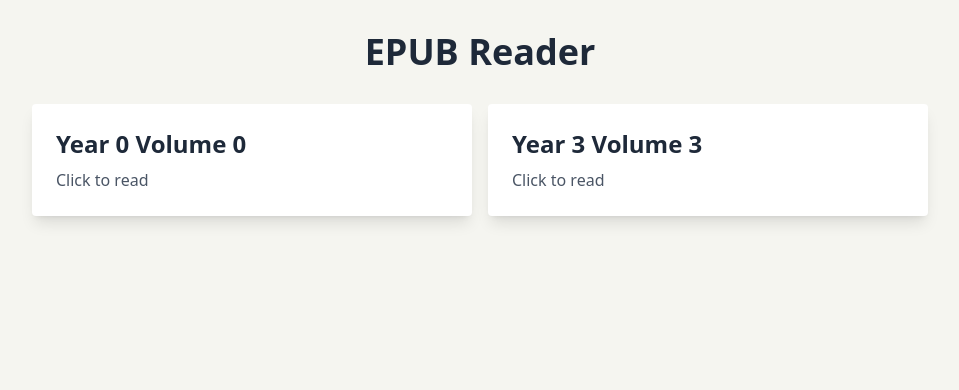
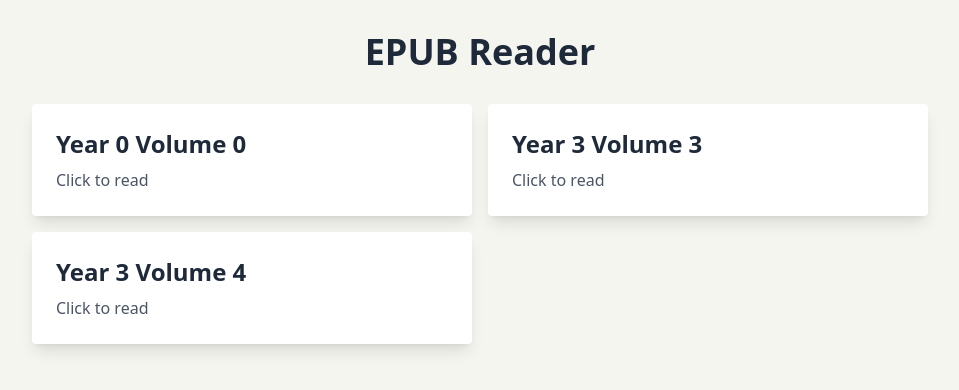
Before and after one commit to amdev05/ln, a Next.js app: page / in a window 1280 px wide. Shown: the top 390 px of the page, without its empty margins (160-1119 px from the left). Built offline with nearby package versions, Linux system fonts and the light colour scheme.

Commit message:
add y3v4

```diff
--- a/app/page.tsx
+++ b/app/page.tsx
@@ -5,6 +5,7 @@ import Link from "next/link";
 const EPUB_FILES = [
   { id: "y0v0", name: "Year 0 Volume 0", path: "/COTE-Y0V0.epub" },
   { id: "y3v3", name: "Year 3 Volume 3", path: "/COTE-Y3V3.epub" },
+  { id: "y3v4", name: "Year 3 Volume 4", path: "/COTE-Y3V4.epub" },
 ];
 
 export default function Home() {
--- a/app/read/[id]/page.tsx
+++ b/app/read/[id]/page.tsx
@@ -7,6 +7,7 @@ import { ReactReader, ReactReaderStyle } from "react-reader";
 const EPUB_FILES: Record<string, { name: string; path: string }> = {
   y0v0: { name: "Year 0 Volume 0", path: "/COTE-Y0V0.epub" },
   y3v3: { name: "Year 3 Volume 3", path: "/COTE-Y3V3.epub" },
+  y3v4: { name: "Year 3 Volume 4", path: "/COTE-Y3V4.epub" },
 };
 
 export default function ReadPage() {
```
Also changed, not shown: 1 other file (tests, documents, lock files or other folders).
